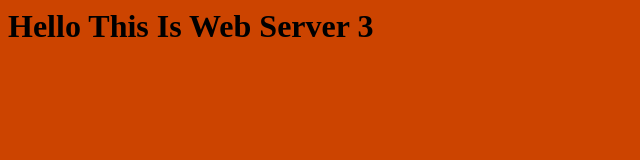
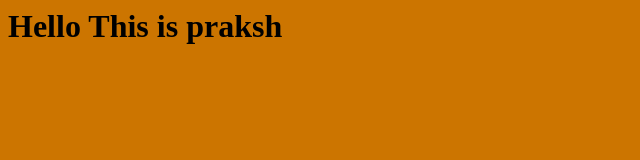
Before and after one commit to lohith575/finalpro, a plain HTML site: page index.html in a window 1280 px wide. Shown: the whole page, without its empty margins (0-640 px from the left). Drawn offline with Linux system fonts and the light colour scheme.

Commit message:
Update index.html

```diff
--- a/index.html
+++ b/index.html
@@ -1,5 +1,5 @@
 <html>
-<body bgcolor="#cc4400">
-<h1>Hello This Is Web Server 3</h1>
+<body bgcolor="#cc7500">
+<h1>Hello This is praksh</h1>
 </body>
 </html>
```
